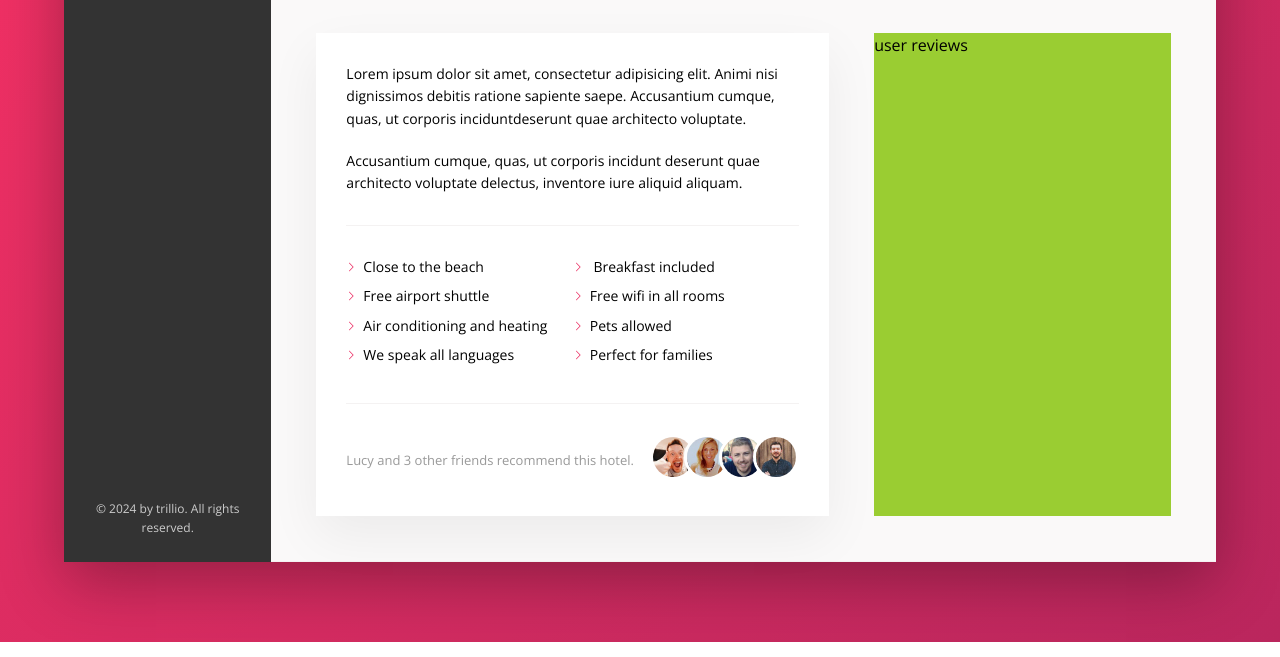
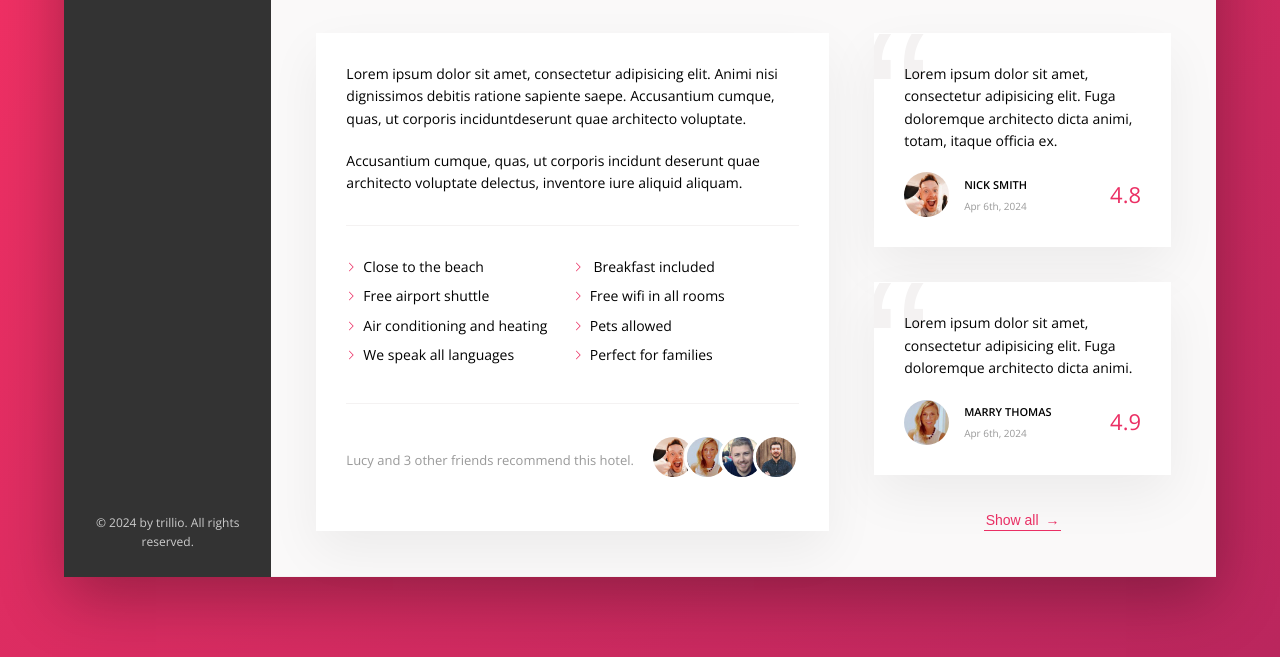
Before and after one commit to Phurba-Sherpa/trillio, a website: page index.html in a window 1280 px wide. Shown: the part 583-1240 px from the top of the page. Drawn offline with nearby package versions, Linux system fonts and the light colour scheme.

Commit message:
Finish main section of trillio

```diff
--- a/index.html
+++ b/index.html
@@ -159,7 +159,34 @@
                         </div>
                     </div>
                     <div class="user-reviews">
-                        user reviews
+                        <figure class="review">
+                            <blockquote class="review__text">Lorem ipsum dolor sit amet, consectetur adipisicing elit. Fuga doloremque architecto dicta animi, totam, itaque officia ex.
+                            </blockquote>
+                            <figcaption class="review__user">
+                                <img src="img/user-1.jpg" alt="user review 1" class="review__photo">
+                                <div class="review__user-box">
+                                    <p class="review__user-name">Nick Smith</p>
+                                    <p class="review__date">Apr 6th, 2024</p>
+                                </div>
+                                <p class="review__rating">4.8</p>
+                            </figcaption>
+                        </figure>
+
+                        <figure class="review">
+                            <blockquote class="review__text">Lorem ipsum dolor sit amet, consectetur adipisicing elit. Fuga doloremque architecto dicta animi.</blockquote>
+                            <figcaption class="review__user">
+                                <img src="img/user-2.jpg" alt="user review 1" class="review__photo">
+                                <div class="review__user-box">
+                                    <p class="review__user-name">Marry Thomas</p>
+                                    <p class="review__date">Apr 6th, 2024</p>
+                                </div>
+                                <p class="review__rating">4.9</p>
+                            </figcaption>
+                        </figure>
+
+                        <button class="btn btn--inline">
+                            Show all <span>&rarr;</span>
+                        </button>
                     </div>
                 </div>
             </main>
--- a/sass/_components.scss
+++ b/sass/_components.scss
@@ -281,10 +281,19 @@
         background-color: transparent;
         color: var(--color-primary);
         font-size: inherit;
-        border-bottom: var(--line);
+        border-bottom: 1px solid currentColor;
+
+        span {
+            margin-left: 3px;
+            transition: margin-left .2s;
+        }
 
         &:hover {
-            color: var(--color-grey-dark-1)
+            color: var(--color-grey-dark-1);
+
+            span {
+                margin-left: 8px;
+            }
         }
 
         &:focus {
@@ -373,4 +382,67 @@
     }
 }
 
-.user-reviews {}
+/* =============
+    reviews
+============== */
+.review {
+
+    background-color: #fff;
+    margin-bottom: 3.5rem;
+    box-shadow: var(--shadow-light);
+    padding: 3rem;
+    position: relative;
+    overflow: hidden;
+    &__text {
+        margin-bottom: 2rem;
+        position: relative;
+        z-index: 10;
+    }
+
+    &__user {
+        display: flex;
+        align-items: center;
+    }
+
+    &__photo {
+        height: 4.5rem;
+        width: 4.5rem;
+        border-radius: 50%;
+    }
+
+
+    &__user-box {
+        margin-left: 1.5rem;
+    }
+
+    &__user-name {
+        font-size: 1.1rem;
+        font-weight: 600;
+        text-transform: uppercase;
+        margin-bottom: .4rem;
+    }
+
+    &__date {
+        color: var(--color-grey-dark-3);
+        font-size: 1rem;
+    }
+
+    &__rating {
+        margin-left: auto;
+        color: var(--color-primary);
+        font-size: 2.2rem;
+        font-weight: 300;
+    }
+
+    &::before {
+        content: '\201C';
+        position: absolute;
+        top: -3rem;
+        left: -1rem;
+        font-size: 20rem;
+        color: var(--color-grey-light-2);
+        font-family: sans-serif;
+        line-height: 1;
+        z-index: 1;
+    }
+}
--- a/sass/_layout.scss
+++ b/sass/_layout.scss
@@ -45,6 +45,8 @@
     display: flex;
     background-color: var(--color-grey-light-1);
     border-bottom: var(--line);
+    font-size: 1.4rem;
+
 }
 
 .desc {
@@ -53,11 +55,13 @@
     margin-right: 4.5rem;
     box-shadow: var(--shadow-light);
     padding: 3rem;
-    font-size: 1.4rem;
 
 }
 
 .user-reviews {
-    background-color: yellowgreen;
     flex: 1;
+    display: flex;
+    flex-direction: column;
+    align-items: center;
+
 }
```
Also changed, not shown: css/style.css.
